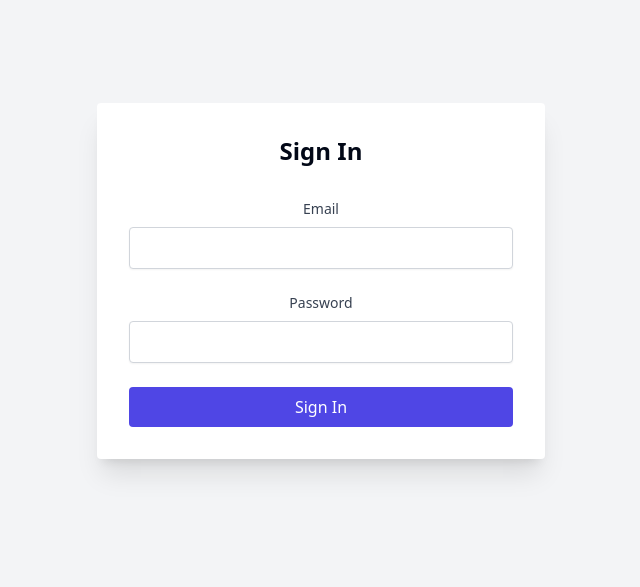
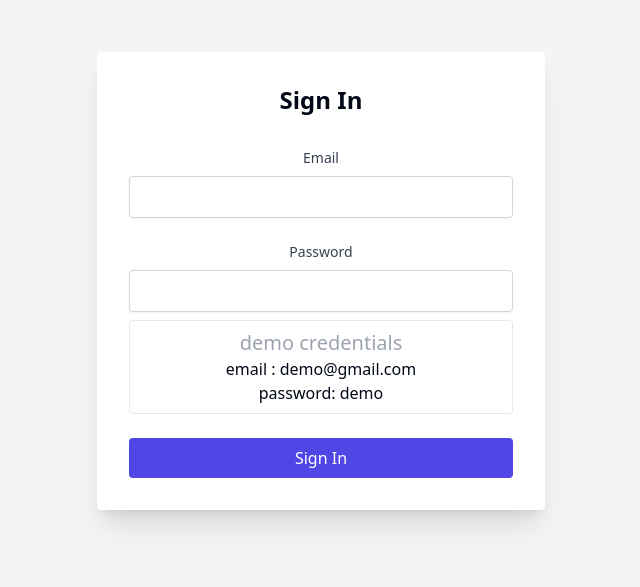
Before and after one commit to riturajmahapatra/Auth-AiPortal, a React (Vite) app: page /signin in a window 1280 px wide. Shown: the part 151-738 px from the top of the page, without its empty margins (319-959 px from the left). Built offline with nearby package versions, Linux system fonts and the light colour scheme.

Commit message:
signin Creadentials

```diff
--- a/src/components/SignIn.tsx
+++ b/src/components/SignIn.tsx
@@ -45,6 +45,7 @@ const SignInForm: React.FC = () => {
     <>
       {isLoggedIn ? (
         <div>
+          {/* <Dashboard/> */}
           <p>Welcome! You are logged in.</p>
           <button onClick={handleLogout}>Logout</button>
         </div>
@@ -86,6 +87,14 @@ const SignInForm: React.FC = () => {
                   required
                   className="w-full px-3 py-2 border border-gray-300 rounded shadow-sm focus:outline-none focus:ring-indigo-500 focus:border-indigo-500"
                 />
+                <div className="flex flex-col items-center justify-between w-full px-3 py-2 border rounded focus:outline-none">
+                  <span className="text-gray-400 text-xl ">
+                    demo credentials
+                  </span>{' '}
+                  email : demo@gmail.com
+                  <br />
+                  password: demo
+                </div>
               </div>
               <button
                 type="submit"
```
